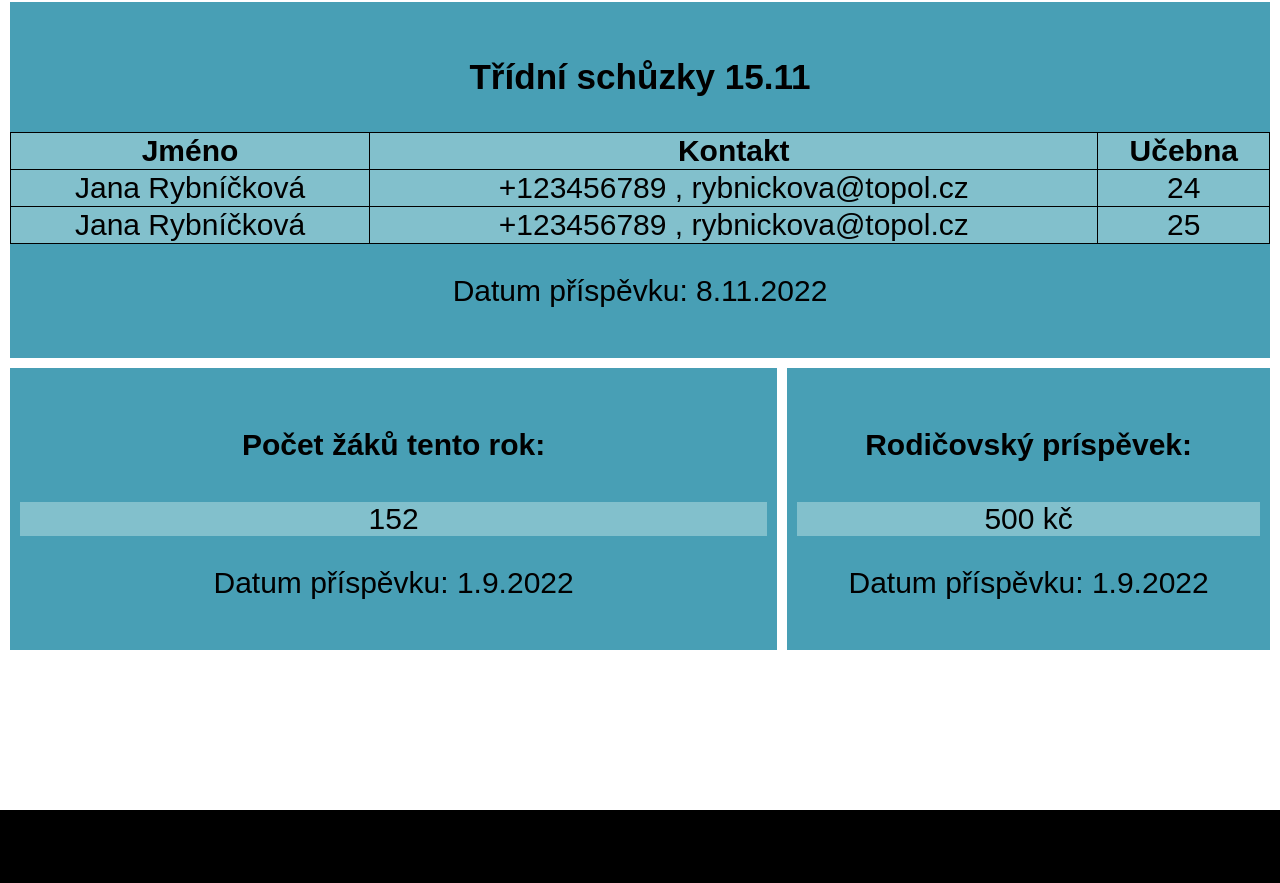
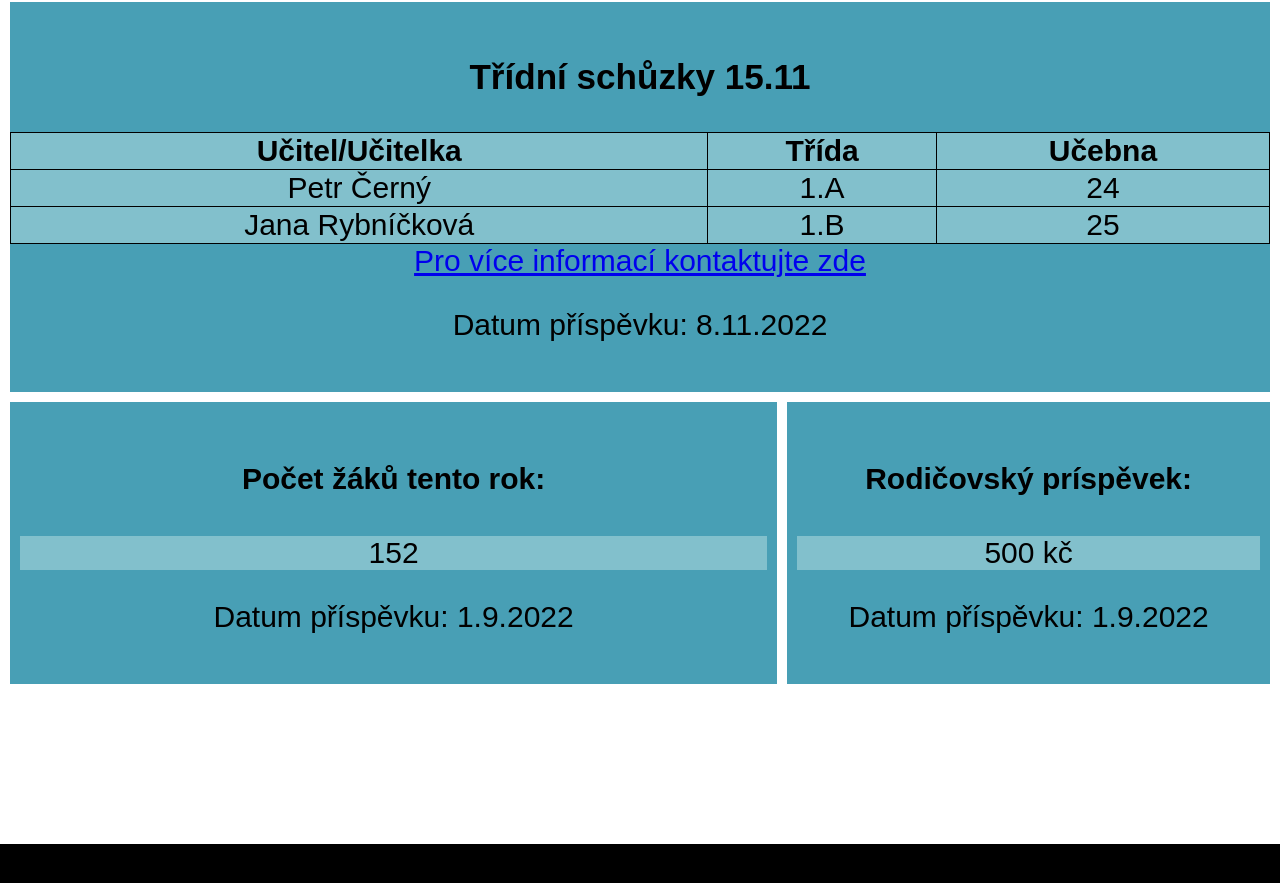
Before and after one commit to Sangfroidt/WebDesign-INFO, a plain HTML site: page aktuality.html in a window 1280 px wide. Shown: the part 1180-2063 px from the top of the page. Drawn offline with Linux system fonts and the light colour scheme.

Commit message:
mini úprava aktuality.html

```diff
--- a/aktuality.html
+++ b/aktuality.html
@@ -35,7 +35,7 @@
         <img src="media/hero_img.jpg" alt="obrazek_skoly" class="hero">
     </section>
 
-
+    <!-- Header -->
     <div class="grid-container">
         <div class="novinka1">
             <h3>Besídka</h3>
@@ -59,21 +59,25 @@
             <h3>Třídní schůzky 15.11</h3>
             <table class="aktualitaContent">
                 <tr>
-                    <th>Jméno</th>
-                    <th>Kontakt</th>
+                    <th>Učitel/Učitelka</th>
+                    <th>Třída</th>
                     <th>Učebna</th>
                 </tr>
                 <tr>
-                    <td>Jana Rybníčková</td>
-                    <td>+123456789 , rybnickova@topol.cz </td>
+                    <td>Petr Černý</td>
+                    <td>1.A</td>
                     <td>24</td>
                 </tr>
                 <tr>
                     <td>Jana Rybníčková</td>
-                    <td>+123456789 , rybnickova@topol.cz </td>
+                    <td>1.B</td>
                     <td>25</td>
                 </tr>
+
             </table>
+            <a href="kontakty.html">
+                Pro více informací kontaktujte zde
+            </a>
             <p>
                 Datum příspěvku: 8.11.2022
             </p>
```
Also changed, not shown: todo.txt.
